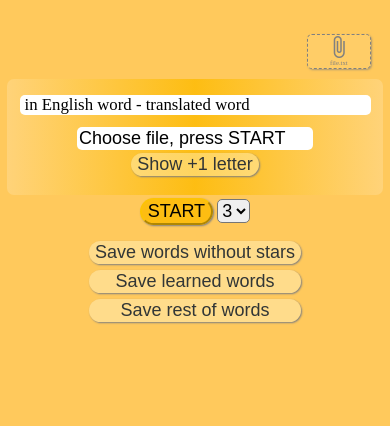
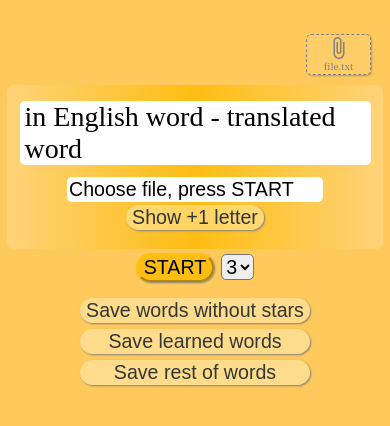
Before and after one commit to Srr233/LearnNewWordsEasier, a plain HTML site: page index.html in a window 390 px wide. Drawn offline with Linux system fonts and the light colour scheme.

Commit message:
changed root font-size

```diff
--- a/style.css
+++ b/style.css
@@ -1,8 +1,7 @@
 :root {
-    font-size: 10px;
+    font-size: 30px;
 }
 body {
-    /* font-size: 30px; */
     font-size: 1.4em;
     background-color: #ffc95c;
     margin: 0;
@@ -49,7 +48,6 @@ input {
     border: none;
 }
 input, select, button {
-    /* font-size: 23px; */
     font-size: 0.7em;
     border-radius: 5px;
 }
@@ -76,7 +74,6 @@ input, select, button {
     transition:border 300ms ease;
     cursor:pointer;
     text-align:center;
-    /* font-size: 15px; */
     font-size: 0.4em;
     background-color: rgba(255, 246, 206, 0.103);
     box-shadow: 1px 1px 2px rgba(128, 128, 128, 0.644);
@@ -137,7 +134,7 @@ select:hover {
     height: 100%;
 }
 
-@media (max-width: 1440px) {
+@media (max-width: 1600px) {
     :root {
         font-size: 30px;
     }
@@ -149,24 +146,18 @@ select:hover {
 }
 @media (max-width: 600px) {
     :root {
-        font-size: 18px;
+        font-size: 20px;
     }
     .putAnswer {
         display: flex;
         flex-direction: column;
         align-items: center;
     }
-    input, select, button {
-        font-size: 1.5rem;
-    }
     .main {
         width: 90%;
     }
 }
 @media (max-width: 425px) {
-    :root {
-        font-size: 12px;
-    }
     .main {
         width: 90%;
     }
```
